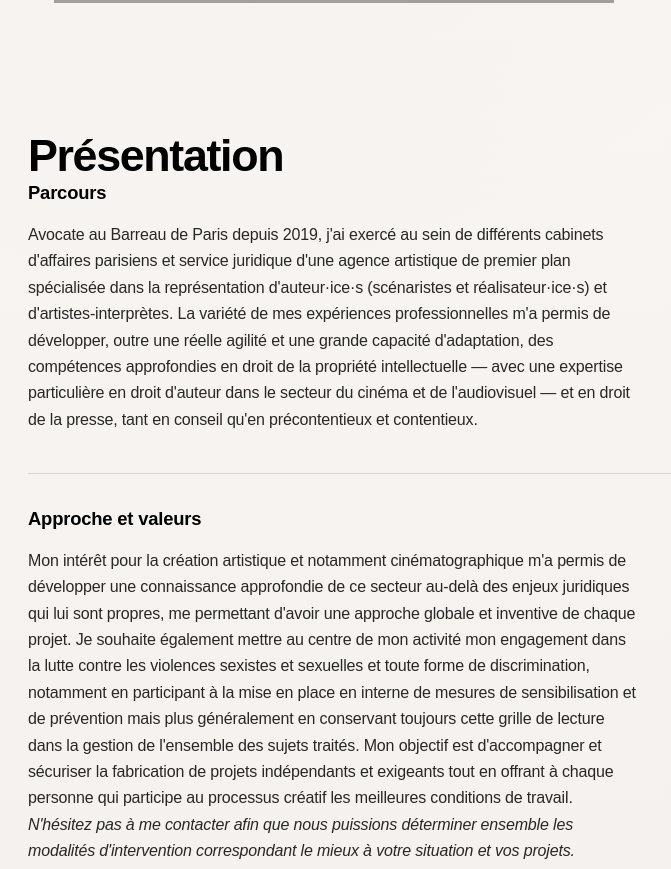
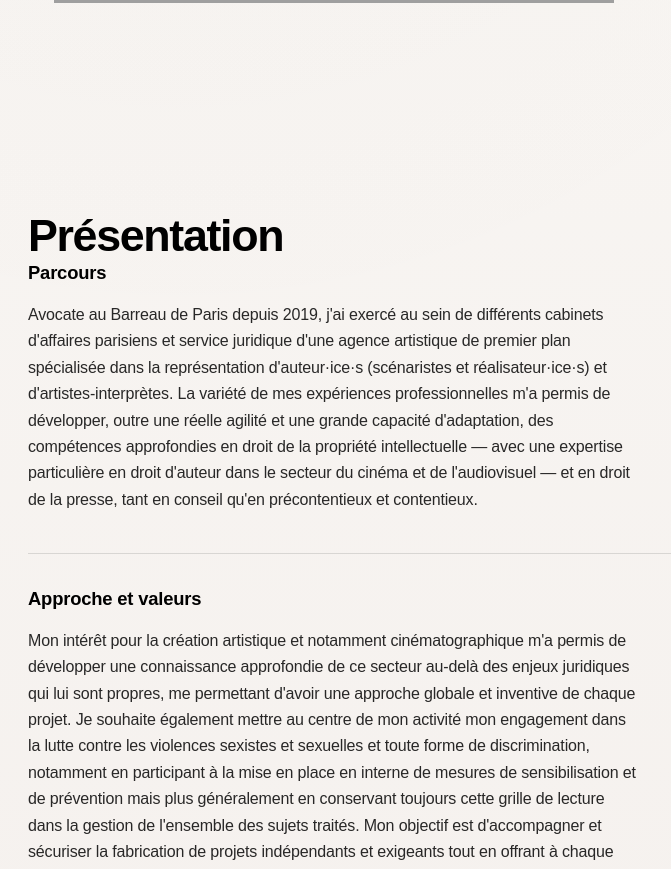
Before and after one commit to ludovicbeot/site-claire-lise, a Next.js app: page / in a window 1280 px wide. Shown: the part 840-1709 px from the top of the page, without its empty margins (0-671 px from the left). Built offline with nearby package versions, Linux system fonts and the light colour scheme; grey boxes are pictures that could not be loaded; a web font is replaced by a local one.

Commit message:
Update globals.css

```diff
--- a/app/globals.css
+++ b/app/globals.css
@@ -395,7 +395,7 @@ body {
 }
 
 .presentation-detail-header {
-  margin-top: 120px;
+  margin-top: 200px;
   padding-top: 8px;
 }
 
```
